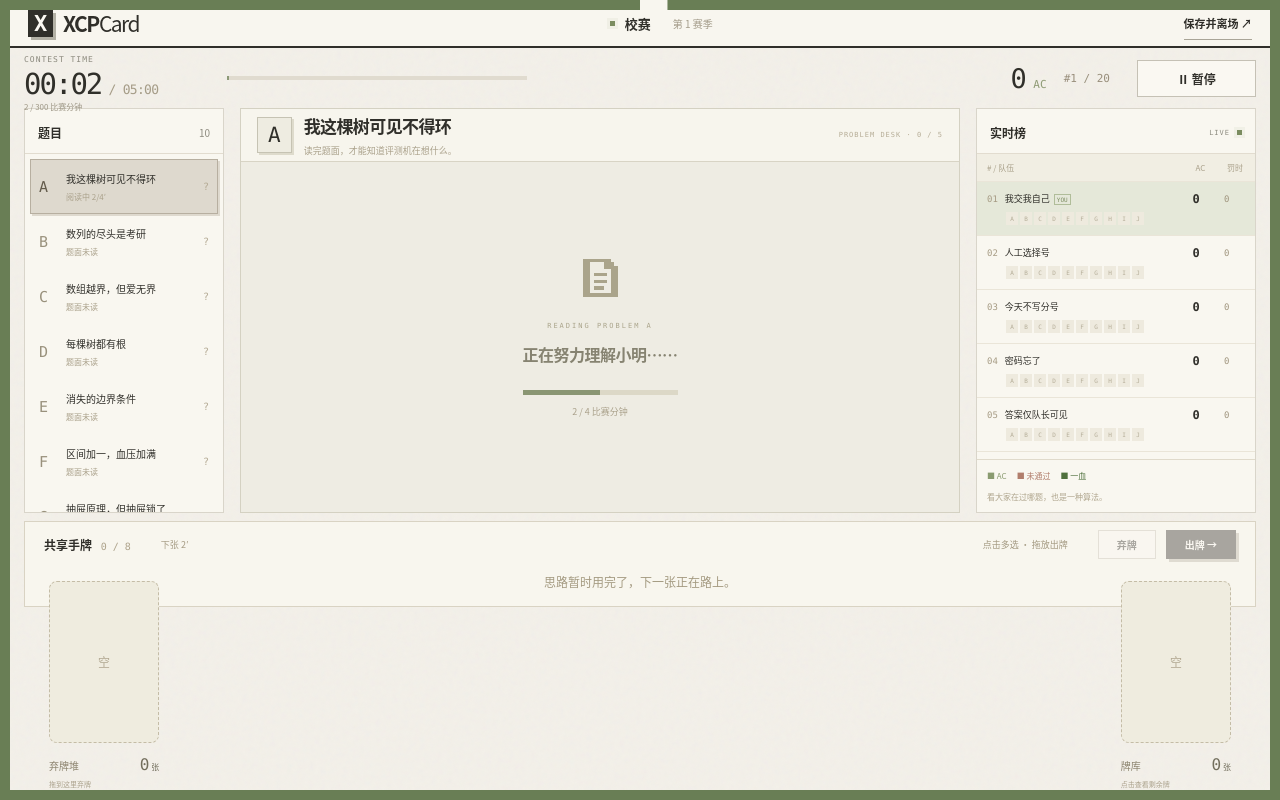
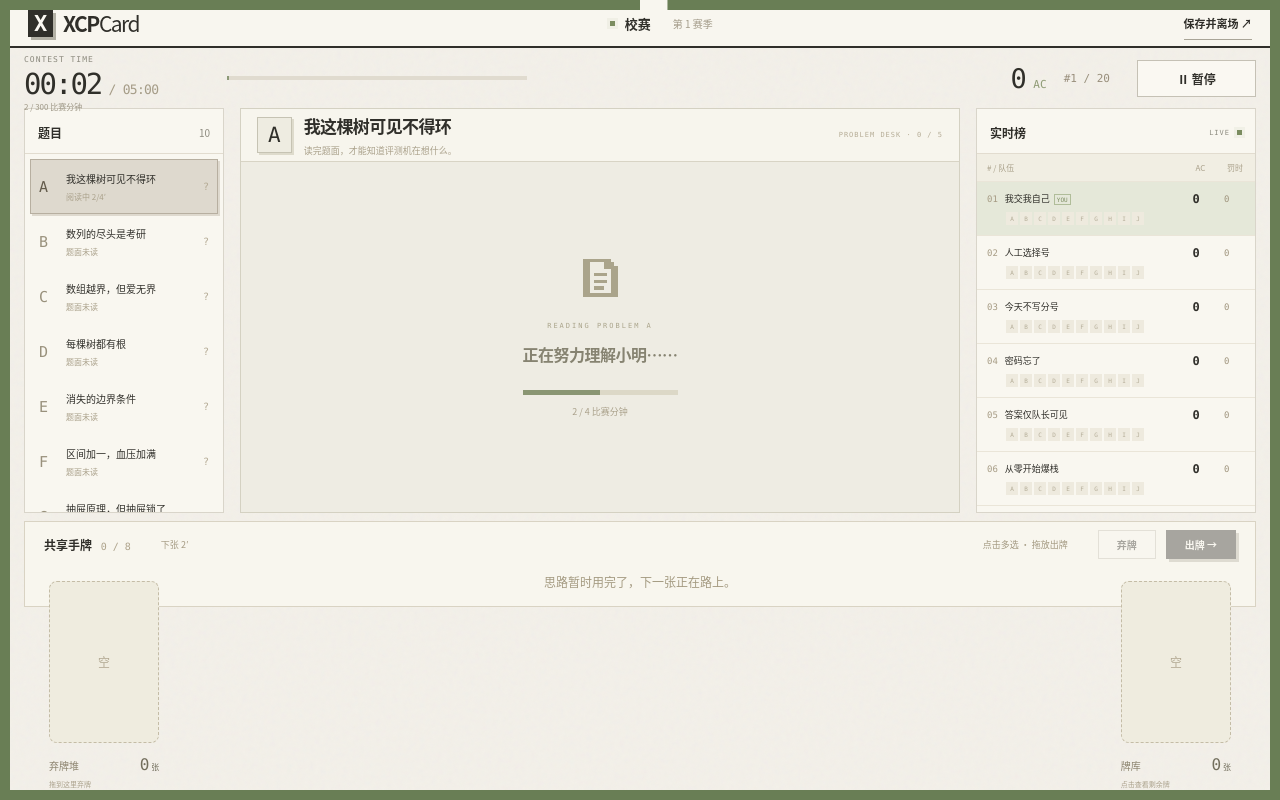
Before and after one commit to feli77/XCPCard, a React (Vite) app: page / in a window 1280 px wide. Both pictures are taken after a click on the button "参加比赛 →". Built offline with nearby package versions, Linux system fonts and the light colour scheme.

Commit message:
移除实时榜底部图例和提示

```diff
--- a/src/ui/MatchView.tsx
+++ b/src/ui/MatchView.tsx
@@ -321,7 +321,6 @@ function LiveRanking({ match, rows, onChoose }: {
         </tbody>
       </table>
     </div>
-    <div className="rank-legend"><span>■ AC</span><span>■ 未通过</span><span className="first-blood">■ 一血</span><small>看大家在过哪题，也是一种算法。</small></div>
   </aside>;
 }
 
--- a/src/ui/match.css
+++ b/src/ui/match.css
@@ -620,27 +620,6 @@
   background: #c38e7d;
   color: white;
 }
-.rank-legend {
-  border-top: 1px solid #e0dacb;
-  padding: 10px;
-  font-size: 8px;
-  color: #8a9b70;
-  display: flex;
-  gap: 10px;
-  flex-wrap: wrap;
-}
-.rank-legend > span:nth-child(2) {
-  color: #b17e6c;
-}
-.rank-legend > .first-blood {
-  color: #4f703d;
-}
-.rank-legend > small {
-  font-size: 8px;
-  color: #afa58d;
-  display: block;
-  width: 100%;
-}
 .hand-panel {
   margin-top: 15px;
   background: #f8f6ee;
```
Also changed, not shown: 1 other file (tests, documents, lock files or other folders).
